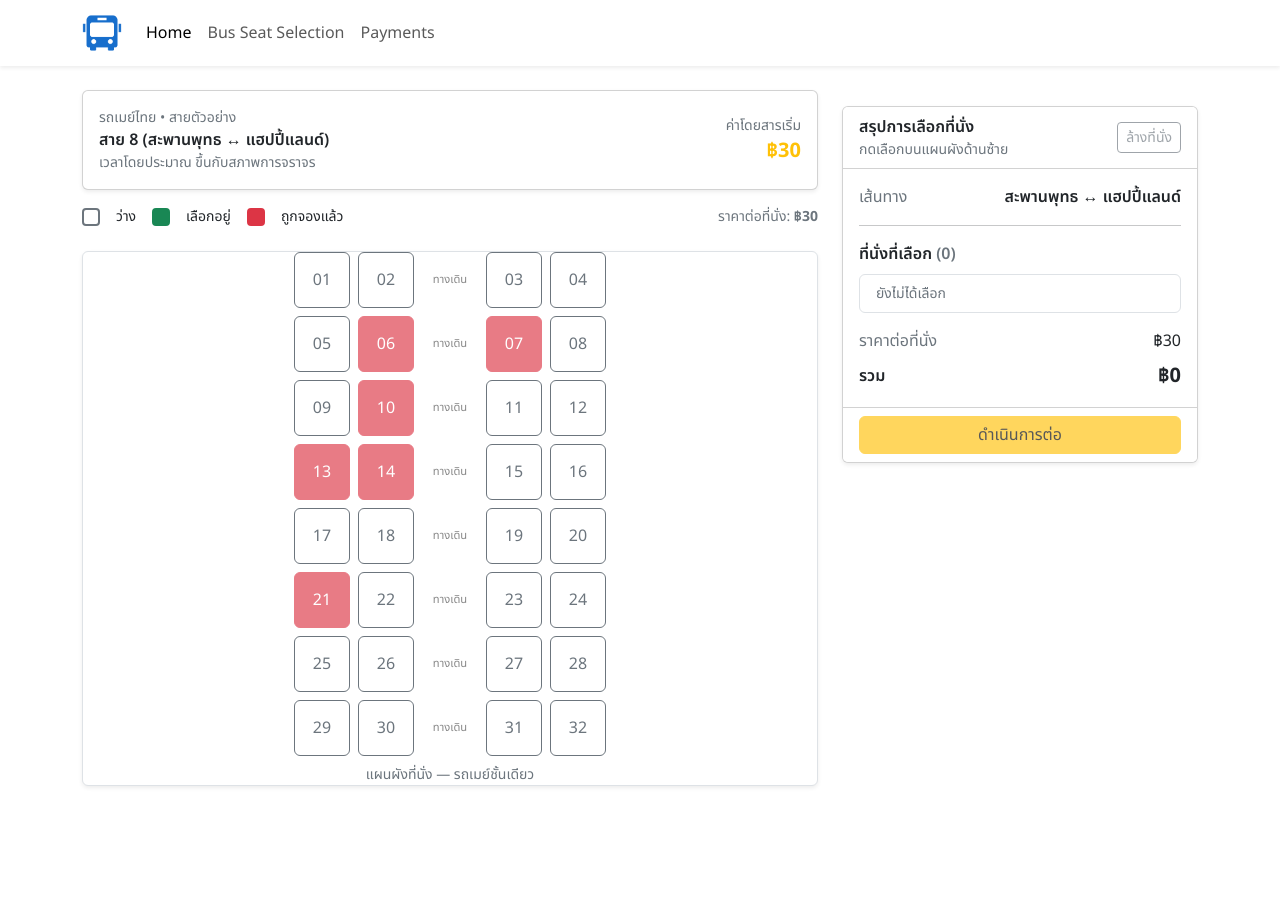
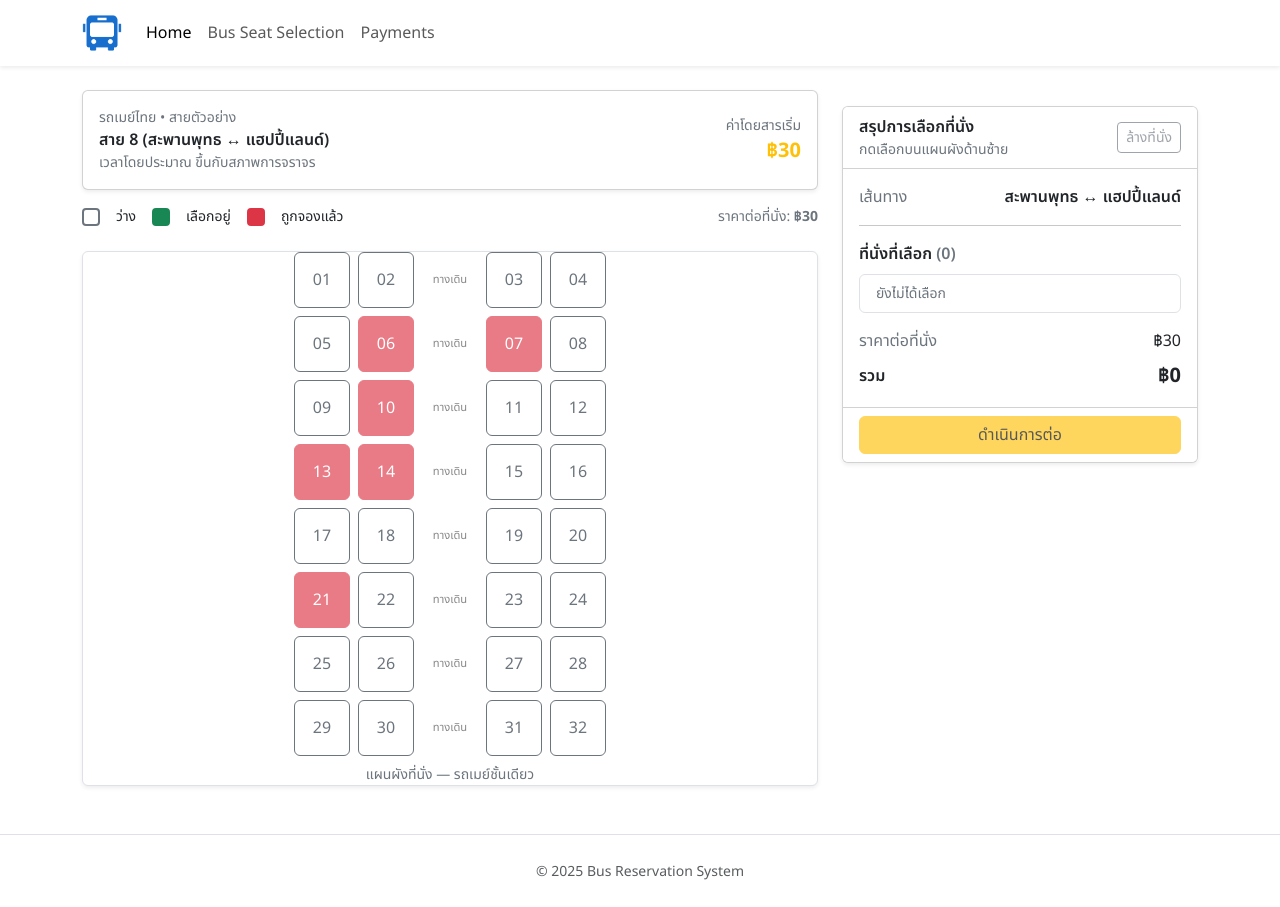
Before and after one commit to suthepphomnpoi/bus-reservation-system, a React (Vite) app: page /bus-seat-selection in a window 1280 px wide. Before the commit the page ends 810 px from the top, so only its background shows below. Built offline with nearby package versions, Linux system fonts and the light colour scheme.

Commit message:
finalสุดท้ายจริงๆ

```diff
--- /dev/null
+++ b/src/components/Footer.jsx
@@ -0,0 +1,12 @@
+import React from "react";
+
+const Footer = () => {
+  const year = new Date().getFullYear();
+  return (
+    <footer className="text-center border-top mt-5 pt-4 pb-4 text-muted">
+      <small>© {year} Bus Reservation System</small>
+    </footer>
+  );
+};
+
+export default Footer;
--- a/src/pages/BusSeatSelection.jsx
+++ b/src/pages/BusSeatSelection.jsx
@@ -1,5 +1,6 @@
 import { useMemo, useState } from "react";
 import Navbar from "../components/Navbar";
+import Footer from "../components/Footer";
 import SeatGrid from "../components/BusSeatSelection/SeatGrid";
 import Legend from "../components/BusSeatSelection/Legend";
 import "./BusSeatSelection.css";
@@ -202,6 +203,7 @@ export default function BusSeatSelection() {
           </div>
         </div>
       </main>
+      <Footer />
     </>
   );
 }
--- a/src/pages/Payment.jsx
+++ b/src/pages/Payment.jsx
@@ -1,4 +1,5 @@
 import Navbar from "../components/Navbar";
+import Footer from "../components/Footer";
 
 export default function Payment() {
   return (
@@ -154,6 +155,7 @@ export default function Payment() {
           </div>
         </div>
       </div>
+      <Footer />
     </>
   );
 }
```
